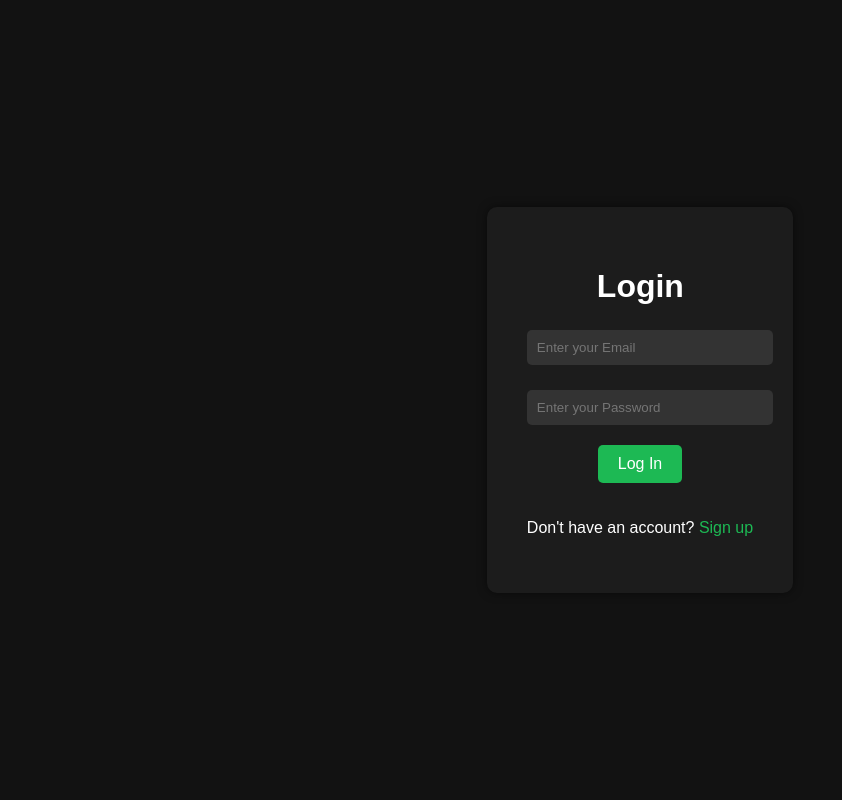
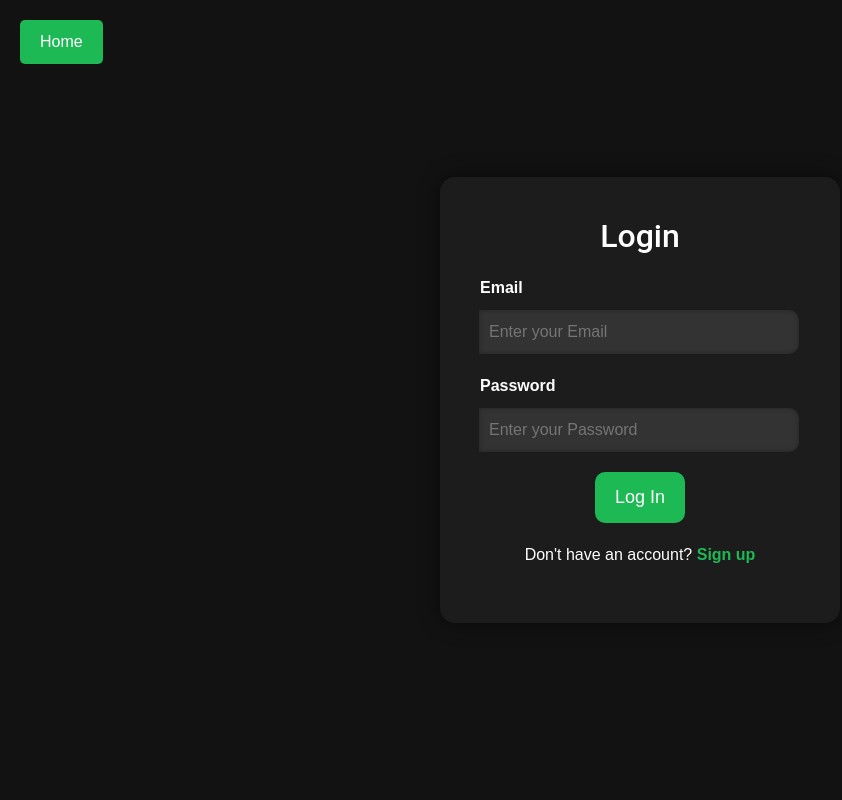
Before and after one commit to dish3045/praking, a Python web app: template templates/login.html in a window 1280 px wide. Shown: the whole page, without its empty margins (0-842 px from the left). Run offline with Jinja, Linux system fonts and the light colour scheme; the template is opened without the code that fills it, so the values that code supplies are empty.

Commit message:
modified templates

```diff
--- a/templates/login.html
+++ b/templates/login.html
@@ -4,20 +4,11 @@
     <meta charset="UTF-8">
     <meta name="viewport" content="width=device-width, initial-scale=1.0">
     <title>Spotify Login</title>
-</head>
+    <link href="https://cdn.jsdelivr.net/npm/bootstrap@5.2.3/dist/css/bootstrap.min.css" rel="stylesheet" integrity="sha384-rbsA2VBKQhggwzxH7pPCaAqO46MgnOM80zW1RWuH61DGLwZJEdK2Kadq2F9CUG65" crossorigin="anonymous">
     <style>
-    /* styles.css */
-h1{
-    color:white;
-    display: flex;
-    align-items: center;
-    margin-left: 70px;
-}
-h1 img{
-    border-radius: 50px;
-}
+        /* General Styles */
         body {
-    font-family: Arial, sans-serif;
+            font-family: 'Arial', sans-serif;
             background-color: #121212;
             color: white;
             display: flex;
@@ -25,26 +16,42 @@ body {
             align-items: center;
             height: 100vh;
             margin: 0;
+            position: relative;
+        }
+
+        .home-btn {
+            position: absolute;
+            top: 20px;
+            left: 20px;
+            background-color: #1db954;
+            color: white;
+            padding: 10px 20px;
+            border-radius: 5px;
+            text-decoration: none;
+            font-size: 16px;
+            text-align: center;
+            transition: background-color 0.3s ease;
+        }
+
+        .home-btn:hover {
+            background-color: #14833b;
         }
 
         .login-container {
             background-color: #1c1c1c;
             padding: 40px;
-    border-radius: 10px;
-    box-shadow: 0 0 10px rgba(0, 0, 0, 0.5);
+            border-radius: 15px;
+            box-shadow: 0 0 20px rgba(0, 0, 0, 0.5);
             text-align: center;
+            max-width: 400px;
+            width: 100%;
+            margin: auto;
         }
-
 
         .login-header h1 {
             font-size: 32px;
             margin-bottom: 20px;
-}
-
-.login-form {
-    display: flex;
-    flex-direction: column;
-    align-items: center;
+            font-family: 'Roboto', sans-serif;
         }
 
         .input-group {
@@ -54,26 +61,41 @@ body {
 
         .input-group label {
             display: block;
-    margin-bottom: 5px;
+            margin-bottom: 10px;
+            font-weight: bold;
         }
 
         .input-group input {
             width: 100%;
             padding: 10px;
             border: none;
-    border-radius: 5px;
+            border-radius: 10px;
             background-color: #333;
             color: white;
+            box-shadow: inset 0 0 5px rgba(0, 0, 0, 0.3);
+            transition: background-color 0.3s ease, box-shadow 0.3s ease;
+        }
+
+        .input-group input:focus {
+            background-color: #222;
+            box-shadow: inset 0 0 8px rgba(0, 0, 0, 0.5);
+            outline: none;
         }
 
         .login-btn {
             background-color: #1db954;
             color: white;
-    padding: 10px 20px;
+            padding: 12px 20px;
             border: none;
-    border-radius: 5px;
+            border-radius: 10px;
             cursor: pointer;
-    font-size: 16px;
+            font-size: 18px;
+            transition: background-color 0.3s ease, transform 0.3s ease;
+        }
+
+        .login-btn:hover {
+            background-color: #14833b;
+            transform: scale(1.05);
         }
 
         .alternative-login {
@@ -107,26 +133,32 @@ body {
         .signup-link a {
             color: #1db954;
             text-decoration: none;
+            font-weight: bold;
         }
 
+        .signup-link a:hover {
+            text-decoration: underline;
+        }
     </style>
+</head>
 <body>
+    <!-- Home Button -->
+    <a href="home.html" class="home-btn">Home</a>
+
     <div class="login-container">
         <div class="login-header">
             <h1>Login</h1>
-
         </div>
         <form class="login-form" action="/login" method="POST">
             <div class="input-group">
-                <label for="email"></label>
+                <label for="email">Email</label>
                 <input type="email" id="email" name="email" placeholder="Enter your Email" required>
             </div>
             <div class="input-group">
-                <label for="password"></label>
+                <label for="password">Password</label>
                 <input type="password" id="password" name="password" placeholder="Enter your Password" required>
             </div>
-            <button type="submit" class="login-btn">Log In <a href="dmbs.html"></a></button>
-
+            <button type="submit" class="login-btn">Log In</button>
             <div class="signup-link">
                 <p>Don't have an account? <a href="signup.html">Sign up</a></p>
             </div>
```
Also changed, not shown: other parts of templates/login.html (+9 -5 lines), templates/home.html (+66 -28 lines), templates/signup.html (+71 -37 lines). Lines whose indentation alone changed are shown as unchanged.
